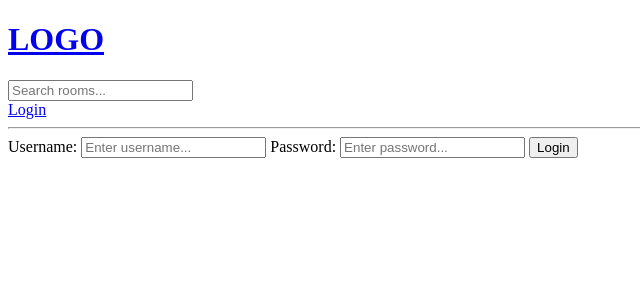
After one commit to esteveseverson/django-blog, a Django app: page /login/ in a window 1280 px wide. The commit adds this page. Shown: the top 300 px of the page, without its empty margins (0-640 px from the left). Run offline with Django 5.2, Linux system fonts and the light colour scheme.

Commit message:
feat: add login and logout route, and protect routes

```diff
--- /dev/null
+++ b/base/templates/base/login_register.html
@@ -0,0 +1,17 @@
+{% extends "main.html" %}
+
+{% block content %}
+    <div>
+        <form method="POST" action="">
+            {% csrf_token %}
+
+            <label> Username: </label>
+            <input type="text" name="username" placeholder="Enter username...">
+
+            <label> Password: </label>
+            <input type="password" name="password" placeholder="Enter password...">
+
+            <input type="submit" value="Login">
+        </form>
+    </div>
+{% endblock content %}
--- a/base/urls.py
+++ b/base/urls.py
@@ -3,6 +3,8 @@ from django.urls import path
 from . import views
 
 urlpatterns = [
+    path('login/', views.login_page, name='login'),
+    path('logout/', views.logout_user, name='logout'),
     path('', views.home, name='home'),
     path('room/<str:pk>/', views.room, name='room'),
     path('create-room/', views.create_room, name='create-room'),
--- a/base/views.py
+++ b/base/views.py
@@ -1,10 +1,46 @@
+from django.contrib import messages
+from django.contrib.auth import authenticate, login, logout
+from django.contrib.auth.decorators import login_required
+from django.contrib.auth.models import User
 from django.db.models import Q
-from django.http import HttpRequest
+from django.http import HttpRequest, HttpResponse
 from django.shortcuts import redirect, render
 
 from base.templates.base.forms import RoomForm
 
 from .models import Room, Topic
+
+
+def login_page(request: HttpRequest):
+    if request.method == 'POST':
+        username = request.POST.get('username')
+        password = request.POST.get('password')
+
+        try:
+            user = User.objects.get(username=username)
+
+        except Exception:
+            messages.error(request, 'User does not exist')
+            return render(request, 'base/login_register.html', {})
+
+        user = authenticate(request, username=username, password=password)
+
+        if user is not None:
+            login(request, user)
+            return redirect('home')
+
+        if user is None:
+            messages.error(request, 'Username or password does not exists')
+
+    context = {}
+
+    return render(request, 'base/login_register.html', context)
+
+
+def logout_user(request):
+    logout(request)
+
+    return redirect('home')
 
 
 # Create your views here.
@@ -28,6 +64,7 @@ def room(request: HttpRequest, pk: str):
     return render(request, 'base/room.html', context)
 
 
+@login_required(login_url='/login')
 def create_room(request: HttpRequest):
     form = RoomForm()
 
@@ -42,9 +79,13 @@ def create_room(request: HttpRequest):
     return render(request, 'base/room_form.html', context)
 
 
+@login_required(login_url='/login')
 def update_room(request: HttpRequest, pk: str):
     room = Room.objects.get(id=pk)
     form = RoomForm(instance=room)
+
+    if request.user != room.host:
+        return HttpResponse('Only the host can update the room')
 
     if request.method == 'POST':
         form = RoomForm(request.POST, instance=room)
--- a/templates/main.html
+++ b/templates/main.html
@@ -10,8 +10,15 @@
 <body>
     {% include "navbar.html" %}
 
+    {% if messages %}
+        <ul class="messages">
+            {% for message in messages %}
+                <li> {{ message }} </li>
+            {% endfor %}
+        </ul>
+    {% endif %}
+
     {% block content %}
-
     {% endblock content %}
 
 </body>
--- a/templates/navbar.html
+++ b/templates/navbar.html
@@ -6,4 +6,10 @@
     <input type="text" name="q" placeholder="Search rooms...">
 </form>
 
+{% if request.user.is_authenticated %}
+    <a href="{% url 'logout' %}"> Logout </a>
+{% else %}
+    <a href="{% url 'login' %}"> Login </a>
+{% endif %}
+
 <hr>
```
Also changed, not shown: db.sqlite3.
